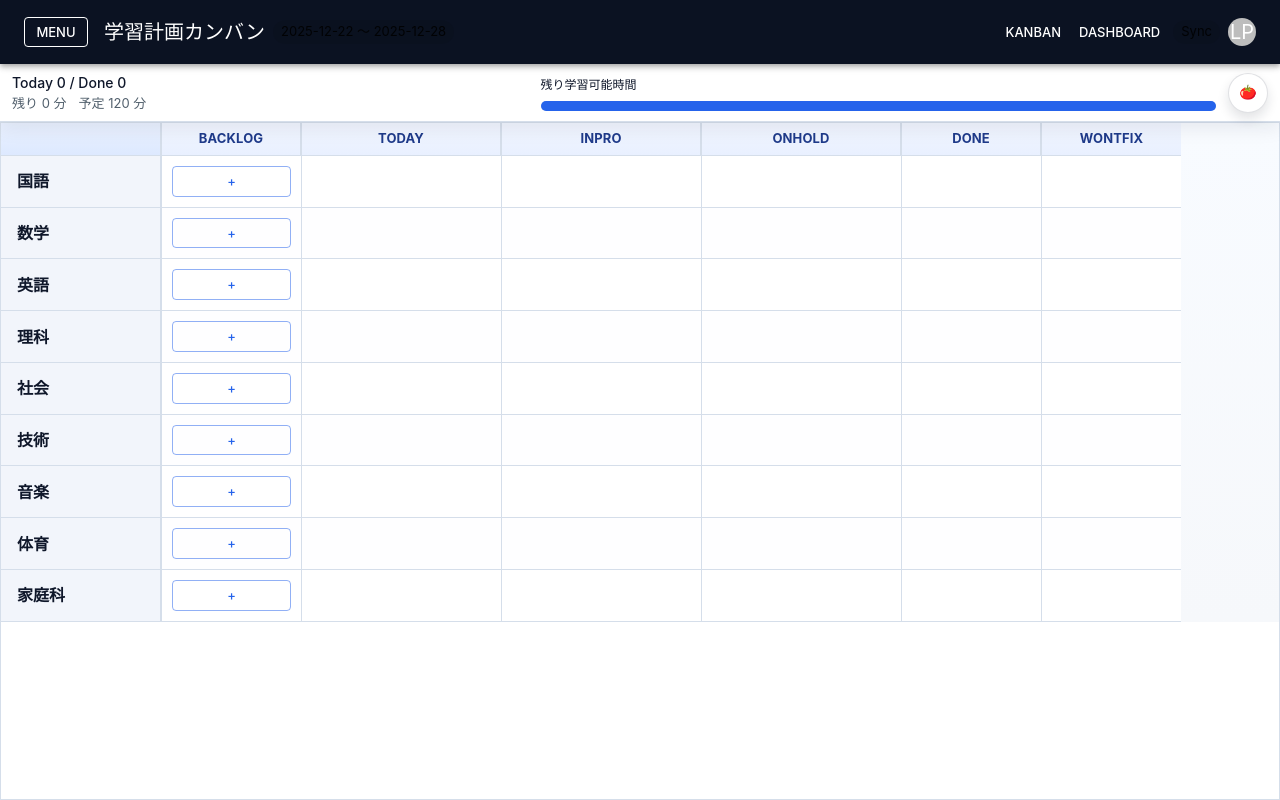
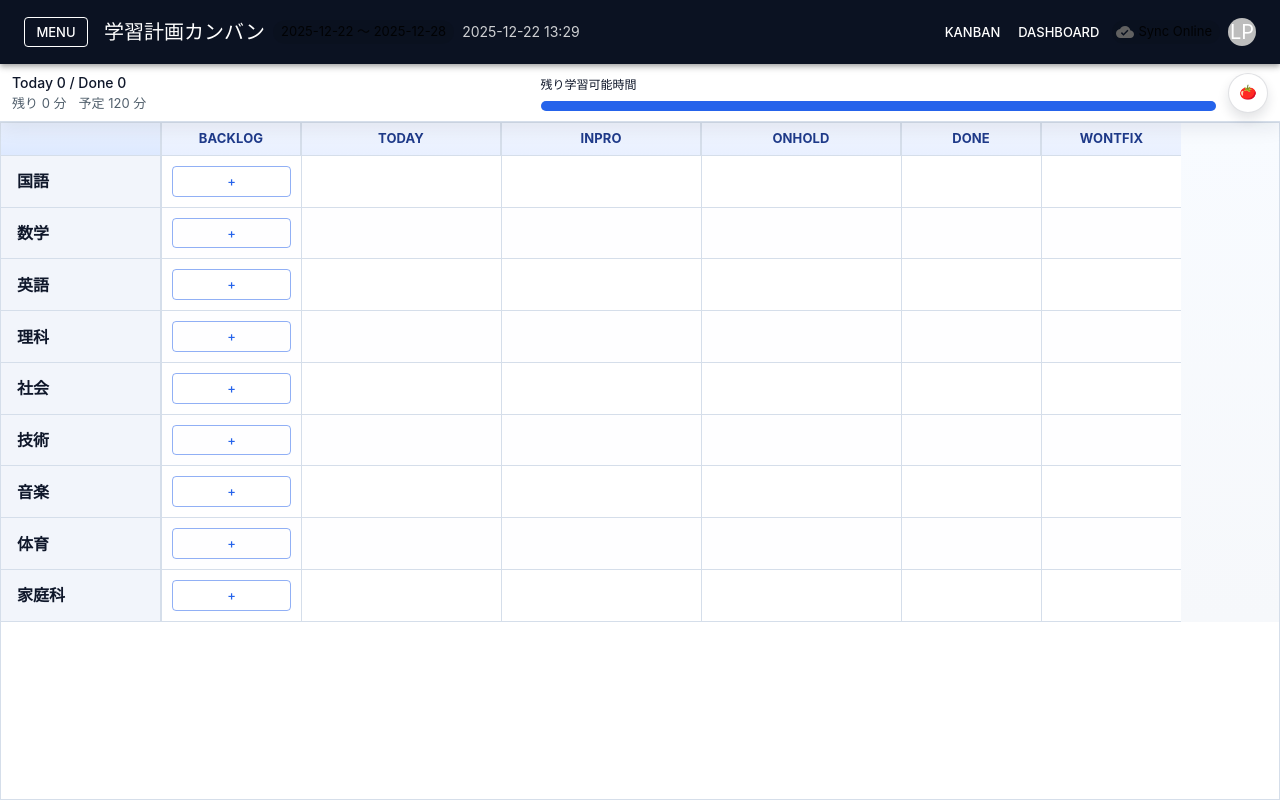
Before and after one commit to taturou/study_kanban, a React (Vite) app: page / in a window 1280 px wide. Built offline with nearby package versions, Linux system fonts and the light colour scheme.

Commit message:
fix: AppBar に日時と同期状態を表示
AppBar に現在時刻とオンライン状態の sync status を追加する。

```diff
--- a/src/app/AppShell.tsx
+++ b/src/app/AppShell.tsx
@@ -1,4 +1,7 @@
 import { AppBar, Toolbar, Typography, Box, Button, Avatar, Chip } from "@mui/material";
+import CloudDoneIcon from "@mui/icons-material/CloudDone";
+import CloudOffIcon from "@mui/icons-material/CloudOff";
+import { useEffect, useMemo, useState } from "react";
 import { useTranslation } from "react-i18next";
 import { useKanbanStore } from "../store/kanbanStore";
 import { KanbanHeader } from "./KanbanHeader";
@@ -10,6 +13,27 @@ type AppShellProps = {
 export function AppShell({ children }: AppShellProps) {
   const { t } = useTranslation("common");
   const sprintLabel = useKanbanStore((state) => state.sprintLabel);
+  const [nowText, setNowText] = useState(() => formatDateTime(new Date()));
+  const [isOnline, setIsOnline] = useState(() => navigator.onLine);
+  const syncLabel = useMemo(() => (isOnline ? "Sync Online" : "Sync Offline"), [isOnline]);
+  const syncIcon = isOnline ? <CloudDoneIcon /> : <CloudOffIcon />;
+
+  useEffect(() => {
+    const tick = () => setNowText(formatDateTime(new Date()));
+    const timer = window.setInterval(tick, 1000);
+    return () => window.clearInterval(timer);
+  }, []);
+
+  useEffect(() => {
+    const handleOnline = () => setIsOnline(true);
+    const handleOffline = () => setIsOnline(false);
+    window.addEventListener("online", handleOnline);
+    window.addEventListener("offline", handleOffline);
+    return () => {
+      window.removeEventListener("online", handleOnline);
+      window.removeEventListener("offline", handleOffline);
+    };
+  }, []);
 
   return (
     <div className="app-shell">
@@ -21,6 +45,9 @@ export function AppShell({ children }: AppShellProps) {
           <Box sx={{ display: "flex", alignItems: "center", gap: 1 }}>
             <Typography variant="h6">{t("appTitle")}</Typography>
             <Chip label={sprintLabel} size="small" />
+            <Typography variant="body2" sx={{ opacity: 0.8 }}>
+              {nowText}
+            </Typography>
           </Box>
           <Box sx={{ marginLeft: "auto", display: "flex", alignItems: "center", gap: 1 }}>
             <Button color="inherit" size="small">
@@ -29,7 +56,7 @@ export function AppShell({ children }: AppShellProps) {
             <Button color="inherit" size="small">
               Dashboard
             </Button>
-            <Chip label="Sync" size="small" />
+            <Chip icon={syncIcon} label={syncLabel} size="small" />
             <Avatar sx={{ width: 28, height: 28 }}>LP</Avatar>
           </Box>
         </Toolbar>
@@ -39,3 +66,12 @@ export function AppShell({ children }: AppShellProps) {
     </div>
   );
 }
+
+function formatDateTime(date: Date) {
+  const yyyy = date.getFullYear();
+  const mm = String(date.getMonth() + 1).padStart(2, "0");
+  const dd = String(date.getDate()).padStart(2, "0");
+  const hh = String(date.getHours()).padStart(2, "0");
+  const min = String(date.getMinutes()).padStart(2, "0");
+  return `${yyyy}-${mm}-${dd} ${hh}:${min}`;
+}
```
